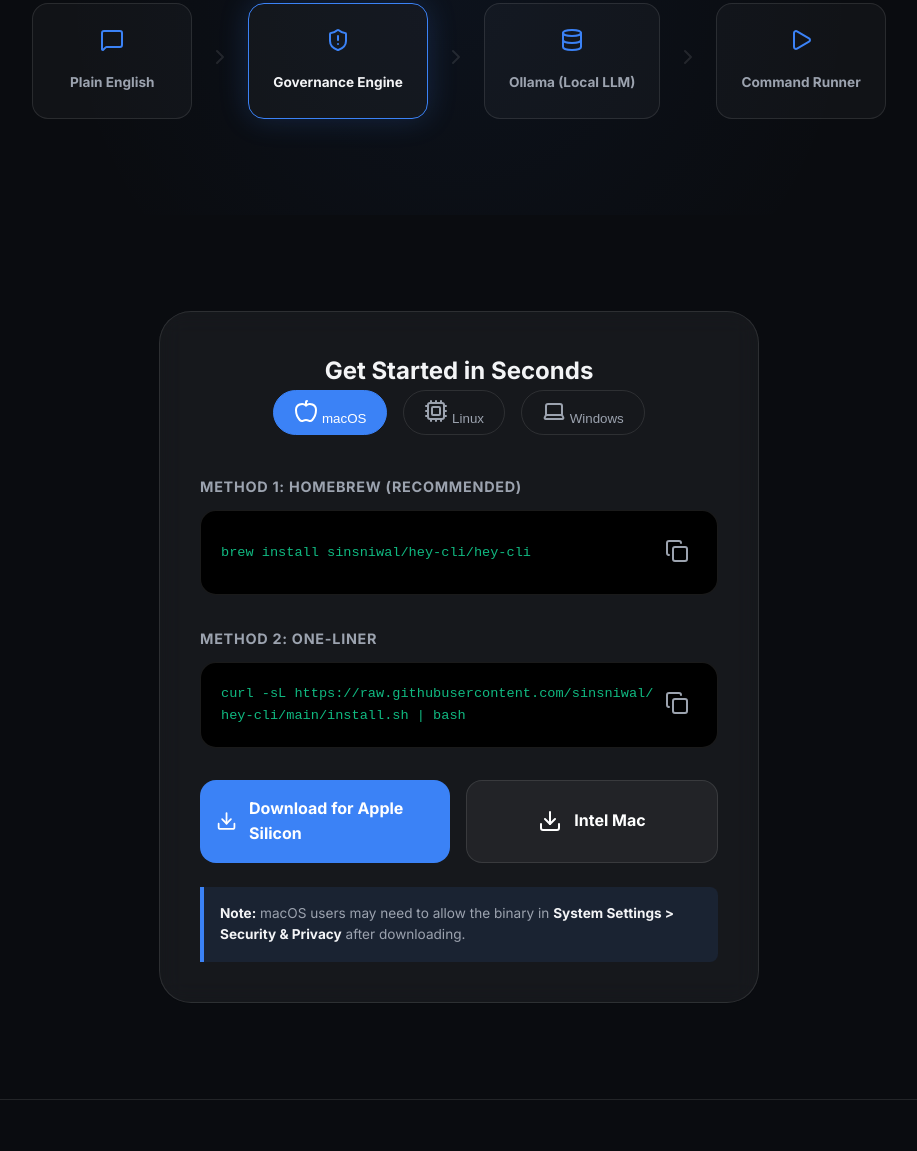
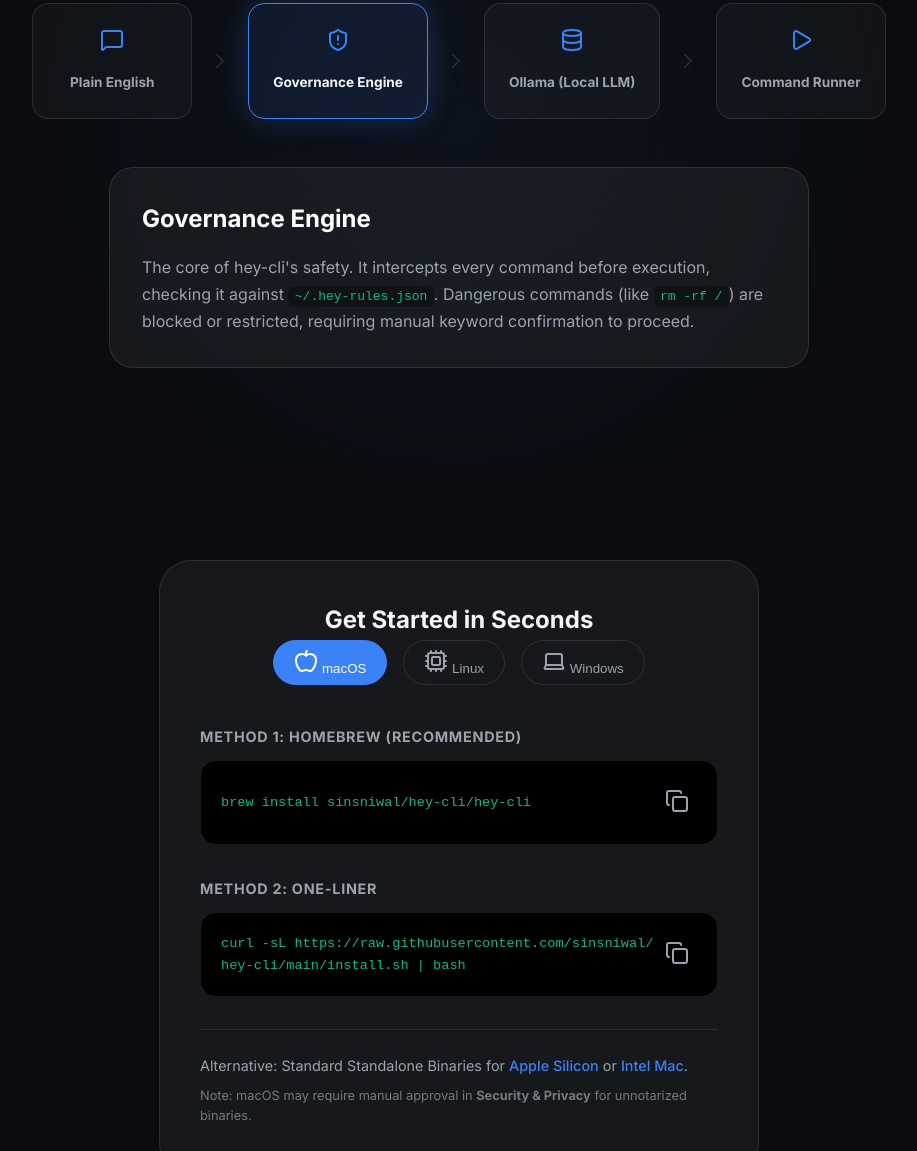
Before and after one commit to sinsniwal/hey-cli, a plain HTML site: page docs/index.html in a window 1280 px wide. Shown: the part 2107-3258 px from the top of the page, without its empty margins (181-1098 px from the left). Drawn offline with nearby package versions, Linux system fonts and the light colour scheme.

Commit message:
feat: make architecture section interactive with component details

```diff
--- a/docs/index.html
+++ b/docs/index.html
@@ -72,24 +72,32 @@
         <section class="architecture">
             <h2>Under the Hood</h2>
             <div class="flow-container">
-                <div class="flow-step">
+                <div class="flow-step" data-node="input">
                     <div class="step-icon"><i data-lucide="message-square"></i></div>
                     <span>Plain English</span>
                 </div>
                 <div class="arrow"><i data-lucide="chevron-right"></i></div>
-                <div class="flow-step highlight">
+                <div class="flow-step active" data-node="governance">
                     <div class="step-icon"><i data-lucide="shield-alert"></i></div>
                     <span>Governance Engine</span>
                 </div>
                 <div class="arrow"><i data-lucide="chevron-right"></i></div>
-                <div class="flow-step">
+                <div class="flow-step" data-node="ollama">
                     <div class="step-icon"><i data-lucide="database"></i></div>
                     <span>Ollama (Local LLM)</span>
                 </div>
                 <div class="arrow"><i data-lucide="chevron-right"></i></div>
-                <div class="flow-step">
+                <div class="flow-step" data-node="runner">
                     <div class="step-icon"><i data-lucide="play"></i></div>
                     <span>Command Runner</span>
+                </div>
+            </div>
+
+            <!-- New Node Details Container -->
+            <div class="node-details-container">
+                <div id="node-info" class="node-info-box">
+                    <h3 id="node-title">Governance Engine</h3>
+                    <p id="node-description">The core of hey-cli's safety. It intercepts every command before execution, checking it against <code>~/.hey-rules.json</code>. Dangerous commands (like <code>rm -rf /</code>) are blocked or restricted, requiring manual keyword confirmation to proceed.</p>
                 </div>
             </div>
         </section>
@@ -125,16 +133,9 @@
                                 </button>
                             </div>
                         </div>
-                        <div class="download-actions">
-                            <a href="https://github.com/sinsniwal/hey-cli/releases/latest/download/hey-macos-arm64" class="btn-download">
-                                <i data-lucide="download"></i> Download for Apple Silicon
-                            </a>
-                            <a href="https://github.com/sinsniwal/hey-cli/releases/latest/download/hey-macos-x86_64" class="btn-download secondary">
-                                <i data-lucide="download"></i> Intel Mac
-                            </a>
-                        </div>
-                        <div class="tip-box">
-                            <strong>Note:</strong> macOS users may need to allow the binary in <strong>System Settings > Security & Privacy</strong> after downloading.
+                        <div class="install-footer">
+                            <p>Alternative: Standard Standalone Binaries for <a href="https://github.com/sinsniwal/hey-cli/releases/latest/download/hey-macos-arm64">Apple Silicon</a> or <a href="https://github.com/sinsniwal/hey-cli/releases/latest/download/hey-macos-x86_64">Intel Mac</a>.</p>
+                            <p class="secondary-info">Note: macOS may require manual approval in <strong>Security & Privacy</strong> for unnotarized binaries.</p>
                         </div>
                     </div>
 
@@ -158,10 +159,8 @@
                                 </button>
                             </div>
                         </div>
-                        <div class="download-actions">
-                            <a href="https://github.com/sinsniwal/hey-cli/releases/latest/download/hey-linux-x86_64" class="btn-download">
-                                <i data-lucide="download"></i> Download Linux Binary
-                            </a>
+                        <div class="install-footer">
+                            <p>Looking for a <a href="https://github.com/sinsniwal/hey-cli/releases/latest/download/hey-linux-x86_64">standalone x86_64 binary</a>?</p>
                         </div>
                     </div>
 
@@ -185,10 +184,8 @@
                                 </button>
                             </div>
                         </div>
-                        <div class="download-actions">
-                            <a href="https://github.com/sinsniwal/hey-cli/releases/latest/download/hey.exe" class="btn-download">
-                                <i data-lucide="download"></i> Download hey.exe
-                            </a>
+                        <div class="install-footer">
+                            <p>Prefer a direct executable? Download <a href="https://github.com/sinsniwal/hey-cli/releases/latest/download/hey.exe">hey.exe</a>.</p>
                         </div>
                     </div>
                 </div>
--- a/docs/script.js
+++ b/docs/script.js
@@ -1,81 +1,139 @@
 document.addEventListener('DOMContentLoaded', () => {
-    // --- 1. Platform Switching Logic ---
-    const tabButtons = document.querySelectorAll('.tab-btn');
-    const platformPanels = document.querySelectorAll('.platform-panel');
+    console.log('hey-cli: Initializing interactive components...');
 
-    tabButtons.forEach(btn => {
-        btn.addEventListener('click', () => {
-            const platform = btn.getAttribute('data-platform');
+    const installContainer = document.querySelector('.install-container');
+    if (!installContainer) {
+        console.error('hey-cli: Error - .install-container not found.');
+        return;
+    }
 
-            // Update active tab button
-            tabButtons.forEach(b => b.classList.remove('active'));
-            btn.classList.add('active');
+    // --- 1. Global Event Delegation for Install Section ---
+    installContainer.addEventListener('click', (event) => {
+        // Target identification (check self or parents)
+        const tabBtn = event.target.closest('.tab-btn');
+        const copyBtn = event.target.closest('.copy-btn');
 
-            // Update active panel
-            platformPanels.forEach(p => p.classList.remove('active'));
+        // Case A: Platform Tab Click
+        if (tabBtn) {
+            const platform = tabBtn.getAttribute('data-platform');
+            if (platform) {
+                switchPlatform(platform, tabBtn);
+            }
+        }
+
+        // Case B: Copy Button Click
+        if (copyBtn) {
+            const textToCopy = copyBtn.getAttribute('data-copy');
+            if (textToCopy) {
+                copyToClipboard(textToCopy, copyBtn);
+            }
+        }
+    });
+
+    function switchPlatform(platform, activeBtn) {
+        // Update tab buttons
+        document.querySelectorAll('.tab-btn').forEach(btn => btn.classList.remove('active'));
+        activeBtn.classList.add('active');
+
+        // Update platform panels
+        document.querySelectorAll('.platform-panel').forEach(panel => panel.classList.remove('active'));
         const targetPanel = document.getElementById(`${platform}-panel`);
         if (targetPanel) {
             targetPanel.classList.add('active');
         }
-        });
-    });
+    }
 
-    // --- 2. Copy to Clipboard Logic ---
-    const copyButtons = document.querySelectorAll('.copy-btn');
+    function copyToClipboard(text, btn) {
+        const icon = btn.querySelector('i');
+        if (!navigator.clipboard) {
+            console.warn('hey-cli: Clipboard API not available. Falling back to alternative methods is complex in this environment.');
+            return;
+        }
 
-    copyButtons.forEach(btn => {
-        btn.addEventListener('click', () => {
-            const textToCopy = btn.getAttribute('data-copy');
-            const icon = btn.querySelector('i');
-
-            if (navigator.clipboard && textToCopy) {
-                navigator.clipboard.writeText(textToCopy).then(() => {
+        navigator.clipboard.writeText(text).then(() => {
             // Visual feedback: change icon to checkmark
             const originalIcon = icon.getAttribute('data-lucide');
             icon.setAttribute('data-lucide', 'check');
-                    lucide.createIcons(); // Refresh icons
+            if (typeof lucide !== 'undefined') lucide.createIcons();
 
             // Revert back after 2 seconds
             setTimeout(() => {
                 icon.setAttribute('data-lucide', 'copy');
-                        lucide.createIcons();
+                if (typeof lucide !== 'undefined') lucide.createIcons();
             }, 2000);
         }).catch(err => {
-                    console.error('Failed to copy: ', err);
+            console.error('hey-cli: Failed to copy text: ', err);
         });
-            } else if (!navigator.clipboard) {
-                console.error('Clipboard API not available');
+    }
+
+    // --- 3. Architecture Node Swapping ---
+    const nodeData = {
+        input: {
+            title: "Plain English",
+            description: "The entry point. Users input their objective in natural language or pipe-in error logs. hey-cli uses built-in OS heuristics to understand the context before generating a solution."
+        },
+        governance: {
+            title: "Governance Engine",
+            description: "The core of hey-cli's safety. It intercepts every command before execution, checking it against <code>~/.hey-rules.json</code>. Dangerous commands (like <code>rm -rf /</code>) are blocked or restricted, requiring manual keyword confirmation to proceed."
+        },
+        ollama: {
+            title: "Ollama (Local LLM)",
+            description: "The intelligence engine. Runs locally via <code>localhost:11434</code>. It processes your request using private, high-performance models (like <code>gpt-oss</code>) without any data ever leaving your machine."
+        },
+        runner: {
+            title: "Command Runner",
+            description: "The execution layer. It translates the LLM's logical plan into final, OS-specific shell commands and handles execution levels—from 'Dry-run' (Level 0) to automated 'Troubleshooter' (Level 3)."
+        }
+    };
+
+    const flowContainer = document.querySelector('.flow-container');
+    const nodeTitle = document.getElementById('node-title');
+    const nodeDescription = document.getElementById('node-description');
+    const nodeDetails = document.querySelector('.node-details-container');
+
+    if (flowContainer) {
+        flowContainer.addEventListener('click', (event) => {
+            const step = event.target.closest('.flow-step');
+            if (!step) return;
+
+            const nodeId = step.getAttribute('data-node');
+            if (nodeData[nodeId]) {
+                // Update active state
+                document.querySelectorAll('.flow-step').forEach(s => s.classList.remove('active'));
+                step.classList.add('active');
+
+                // Update content with a quick fade animation refresh
+                nodeDetails.style.animation = 'none';
+                nodeDetails.offsetHeight; // trigger reflow
+                nodeDetails.style.animation = null;
+
+                nodeTitle.innerText = nodeData[nodeId].title;
+                nodeDescription.innerHTML = nodeData[nodeId].description;
             }
         });
-    });
+    }
 
-    // --- 3. Intersection Observer for Scroll Animations ---
-    const observerOptions = {
-        threshold: 0.1
-    };
-
+    // --- 4. Intersection Observer for Scroll Animations ---
+    const observerOptions = { threshold: 0.1 };
     const observer = new IntersectionObserver((entries) => {
         entries.forEach(entry => {
             if (entry.isIntersecting) {
                 entry.target.style.opacity = '1';
                 entry.target.style.transform = 'translateY(0)';
-                // Optional: stop observing once shown
-                // observer.unobserve(entry.target);
+                observer.unobserve(entry.target);
             }
         });
     }, observerOptions);
 
-    const animatedElements = document.querySelectorAll('.feature-card, .install-container, .flow-step');
-    animatedElements.forEach(el => {
-        // Initial state
-        el.style.opacity = '0';
-        el.style.transform = 'translateY(20px)';
+    document.querySelectorAll('.feature-card, .install-container, .flow-step, .node-details-container').forEach(el => {
         el.style.transition = 'all 0.6s ease-out';
         observer.observe(el);
     });
 
-    // --- 4. Initialize Icons ---
+    // --- 3. Initial Icon Render ---
     if (typeof lucide !== 'undefined') {
         lucide.createIcons();
     }
+
+    console.log('hey-cli: Initialization complete.');
 });
--- a/docs/style.css
+++ b/docs/style.css
@@ -221,6 +221,7 @@
   align-items: center;
   gap: 1rem;
   flex-wrap: wrap;
+  margin-bottom: 3rem;
 }
 
 .flow-step {
@@ -233,6 +234,14 @@
   align-items: center;
   gap: 0.75rem;
   min-width: 160px;
+  cursor: pointer;
+  transition: all 0.3s cubic-bezier(0.4, 0, 0.2, 1);
+}
+
+.flow-step:hover {
+  border-color: var(--primary);
+  background: rgba(59, 130, 246, 0.05);
+  transform: translateY(-5px);
 }
 
 .flow-step span {
@@ -241,21 +250,72 @@
   color: var(--text-muted);
 }
 
-.flow-step.highlight {
+.flow-step.active {
   border-color: var(--primary);
-  box-shadow: 0 0 30px rgba(59, 130, 246, 0.2);
+  background: rgba(59, 130, 246, 0.1);
+  box-shadow: 0 0 30px rgba(59, 130, 246, 0.25);
 }
 
-.flow-step.highlight span {
+.flow-step.active span {
   color: var(--text-main);
 }
 
 .step-icon {
   color: var(--primary);
+  transition: transform 0.3s ease;
+}
+
+.flow-step:hover .step-icon {
+  transform: scale(1.1);
 }
 
 .arrow {
   color: var(--border);
+  display: flex;
+  align-items: center;
+}
+
+/* Node Details Styling */
+.node-details-container {
+  max-width: 700px;
+  margin: 0 auto;
+  opacity: 0;
+  transform: translateY(10px);
+  animation: detailsFadeIn 0.5s forwards;
+}
+
+@keyframes detailsFadeIn {
+  to { opacity: 1; transform: translateY(0); }
+}
+
+.node-info-box {
+  padding: 2rem;
+  background: var(--glass);
+  backdrop-filter: var(--glass-blur);
+  border: 1px solid var(--border);
+  border-radius: 1.5rem;
+  text-align: left;
+}
+
+.node-info-box h3 {
+  font-size: 1.5rem;
+  margin-bottom: 1rem;
+  color: #fff;
+  display: flex;
+  align-items: center;
+  gap: 0.5rem;
+}
+
+.node-info-box p {
+  color: var(--text-muted);
+  line-height: 1.7;
+}
+
+.node-info-box code {
+  color: var(--accent);
+  background: rgba(0,0,0,0.3);
+  padding: 0.2rem 0.4rem;
+  border-radius: 4px;
 }
 
 /* Install Section */
@@ -360,57 +420,31 @@
   color: var(--text-main);
 }
 
-.download-actions {
-  display: flex;
-  gap: 1rem;
+.install-footer {
   margin-top: 2rem;
-  flex-wrap: wrap;
-}
-
-.btn-download {
-  flex: 1;
-  min-width: 200px;
-  background: var(--primary);
-  color: #fff;
-  padding: 1rem;
-  border-radius: 1rem;
-  text-decoration: none;
-  font-weight: 600;
-  display: flex;
-  align-items: center;
-  justify-content: center;
-  gap: 0.75rem;
-  transition: all 0.2s;
-}
-
-.btn-download:hover {
-  background: var(--primary-hover);
-  transform: translateY(-2px);
-  box-shadow: 0 10px 20px rgba(59, 130, 246, 0.2);
-}
-
-.btn-download.secondary {
-  background: var(--glass);
-  border: 1px solid var(--border);
-}
-
-.btn-download.secondary:hover {
-  background: rgba(255, 255, 255, 0.1);
-  border-color: var(--text-muted);
-}
-
-.tip-box {
-  margin-top: 1.5rem;
-  padding: 1rem;
-  background: rgba(59, 130, 246, 0.1);
-  border-left: 4px solid var(--primary);
-  border-radius: 0 0.5rem 0.5rem 0;
-  font-size: 0.85rem;
+  padding-top: 1.5rem;
+  border-top: 1px solid var(--border);
+  font-size: 0.9rem;
   color: var(--text-muted);
 }
 
-.tip-box strong {
-  color: var(--text-main);
+.install-footer p {
+  margin-bottom: 0.5rem;
+}
+
+.install-footer a {
+  color: var(--primary);
+  text-decoration: none;
+  font-weight: 500;
+}
+
+.install-footer a:hover {
+  text-decoration: underline;
+}
+
+.secondary-info {
+  font-size: 0.8rem;
+  opacity: 0.7;
 }
 
 /* Footer */
@@ -426,5 +460,4 @@
   h1 { font-size: 2.5rem; }
   .hero { padding: 3rem 0; }
   .install-container { padding: 1.5rem; }
-  .download-actions { flex-direction: column; }
 }
```
Lines whose indentation alone changed are shown as unchanged.
